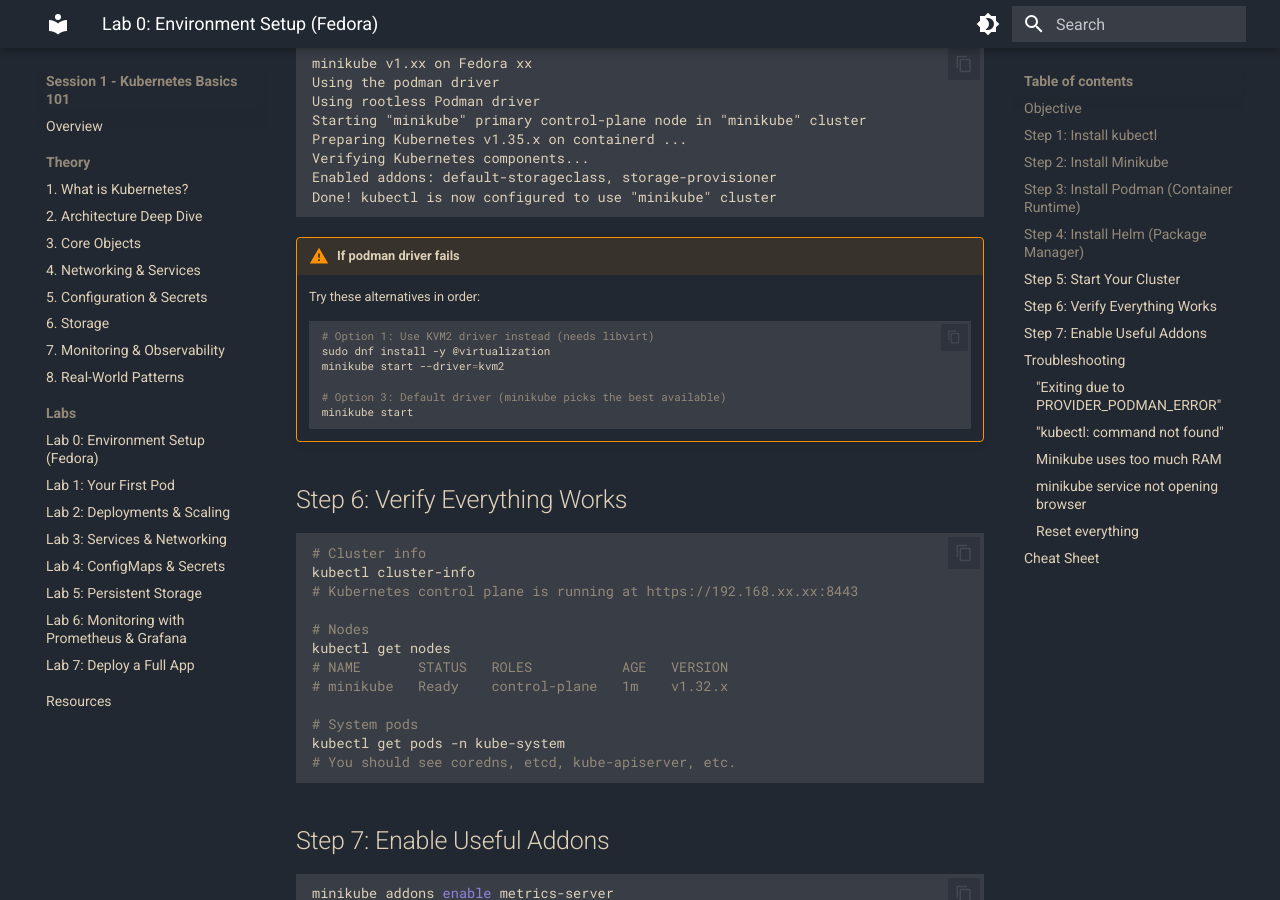
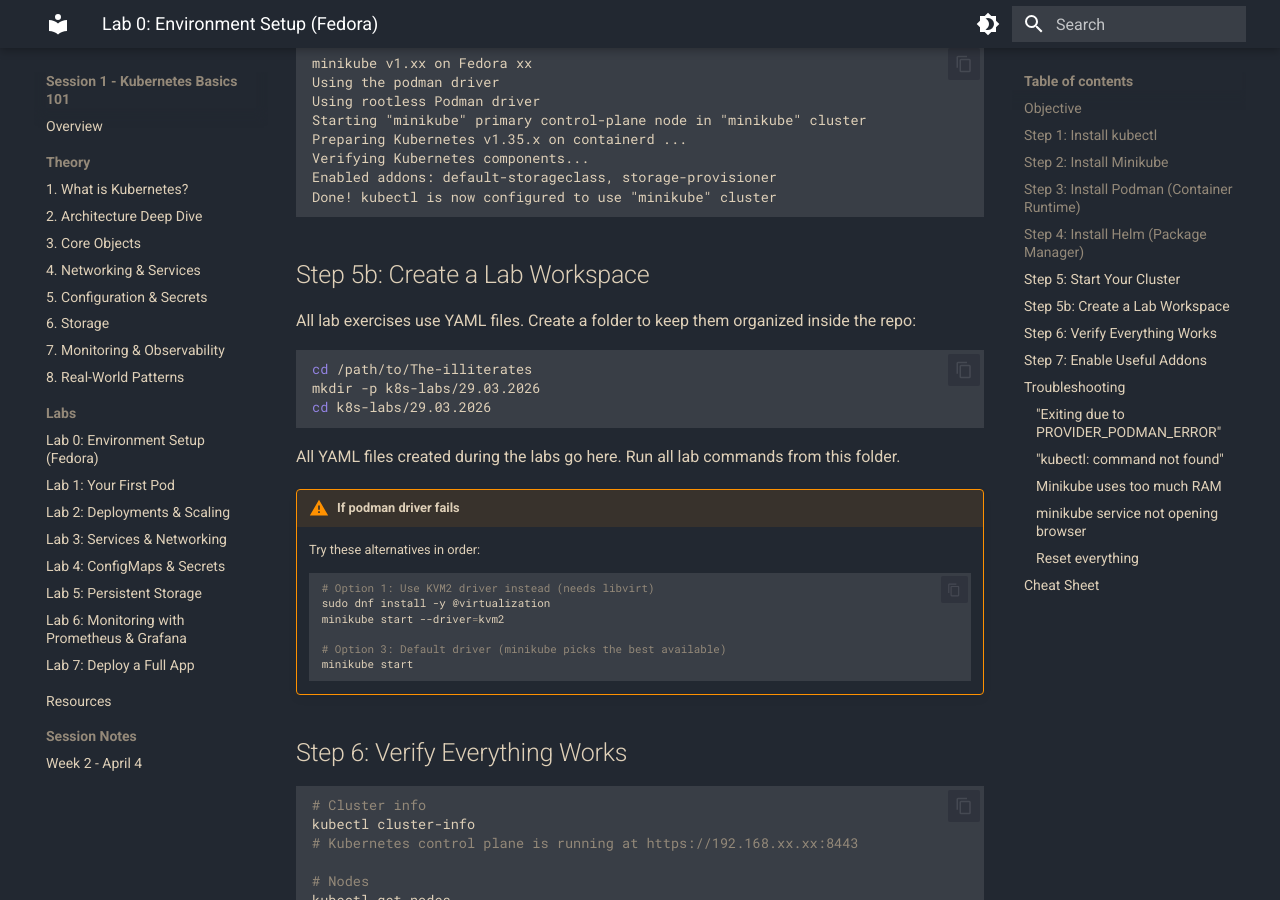
Before and after one commit to adam-bouafia/The-illiterates, an MkDocs documentation site: the page built from docs/01-kubernetes-basics-101/labs/lab-00-setup.md, in a window 1280 px wide and 900 px high, scrolled down 2117 px. Built offline with MkDocs 1.6.1 and Material for MkDocs 9.7.7, drawn with Linux system fonts in a browser that asks for light colours.

Commit message:
added notes to each week session

````diff
--- a/docs/01-kubernetes-basics-101/labs/lab-00-setup.md
+++ b/docs/01-kubernetes-basics-101/labs/lab-00-setup.md
@@ -103,6 +103,18 @@ Verifying Kubernetes components...
 Enabled addons: default-storageclass, storage-provisioner
 Done! kubectl is now configured to use "minikube" cluster
 ```
+
+## Step 5b: Create a Lab Workspace
+
+All lab exercises use YAML files. Create a folder to keep them organized inside the repo:
+
+```bash
+cd /path/to/The-illiterates
+mkdir -p k8s-labs/29.03.2026
+cd k8s-labs/29.03.2026
+```
+
+All YAML files created during the labs go here. Run all lab commands from this folder.
 
 !!! warning "If podman driver fails"
     Try these alternatives in order:
--- a/mkdocs.yml
+++ b/mkdocs.yml
@@ -74,3 +74,5 @@ nav:
       - "Lab 6: Monitoring with Prometheus & Grafana": 01-kubernetes-basics-101/labs/lab-06-monitoring.md
       - "Lab 7: Deploy a Full App": 01-kubernetes-basics-101/labs/lab-07-full-app.md
     - Resources: 01-kubernetes-basics-101/resources.md
+    - Session Notes:
+      - "Week 2 - April 4": 01-kubernetes-basics-101/notes/week2.md
````
Also changed, not shown: docs/01-kubernetes-basics-101/notes/week2.md (added, +83 -0 lines), docs/01-kubernetes-basics-101/notes/img/week2/01-describe-dashboard-pod.png (added), docs/01-kubernetes-basics-101/notes/img/week2/02-get-svc-default.png (added), docs/01-kubernetes-basics-101/notes/img/week2/03-get-svc-dashboard-namespace.png (added), docs/01-kubernetes-basics-101/notes/img/week2/04-kubectl-proxy.png (added), docs/01-kubernetes-basics-101/notes/img/week2/05-port-forward-dashboard.png (added), docs/01-kubernetes-basics-101/notes/img/week2/06-minikube-addons-list.png (added), docs/01-kubernetes-basics-101/notes/img/week2/07-get-pod-yaml.png (added), docs/01-kubernetes-basics-101/notes/img/week2/08-save-pod-yaml.png (added), docs/01-kubernetes-basics-101/notes/img/week2/09-exec-cat-nginx-conf.png (added), docs/01-kubernetes-basics-101/notes/img/week2/10-exec-shell-inside-pod.png (added).
